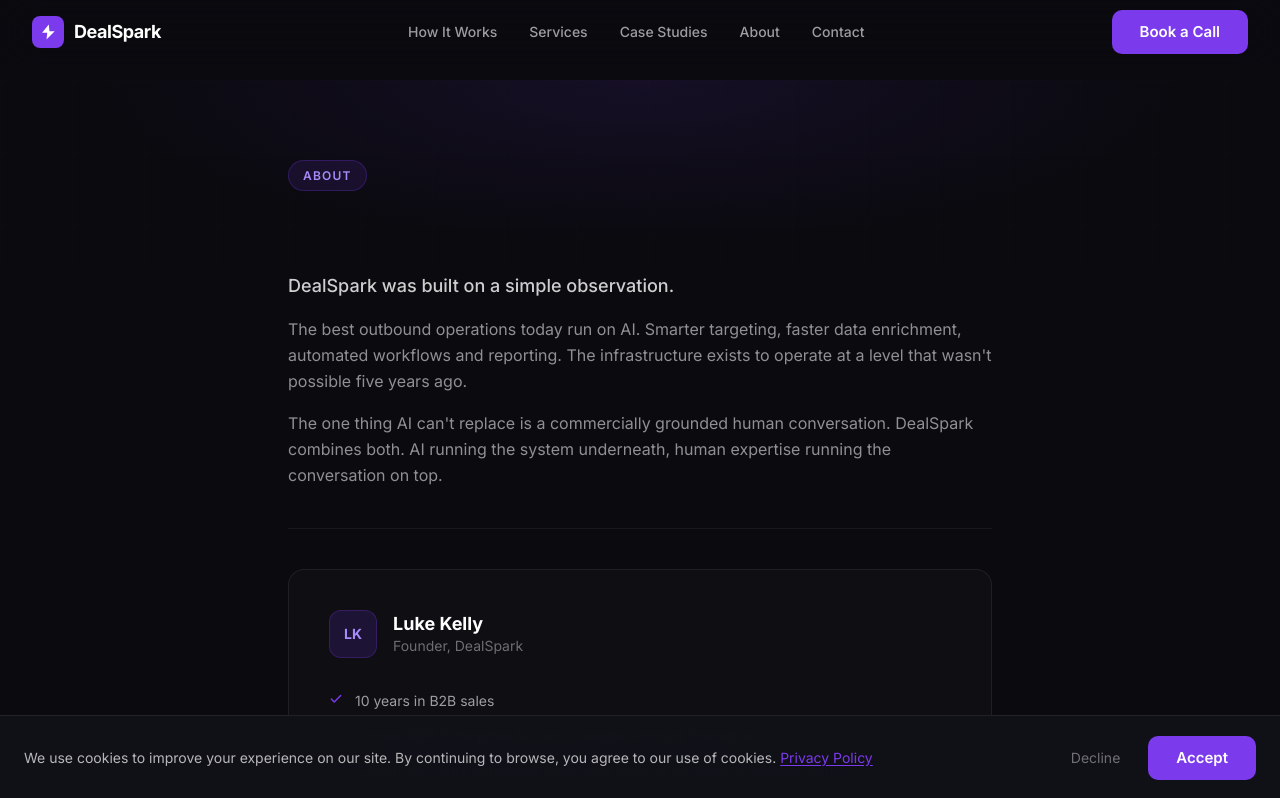
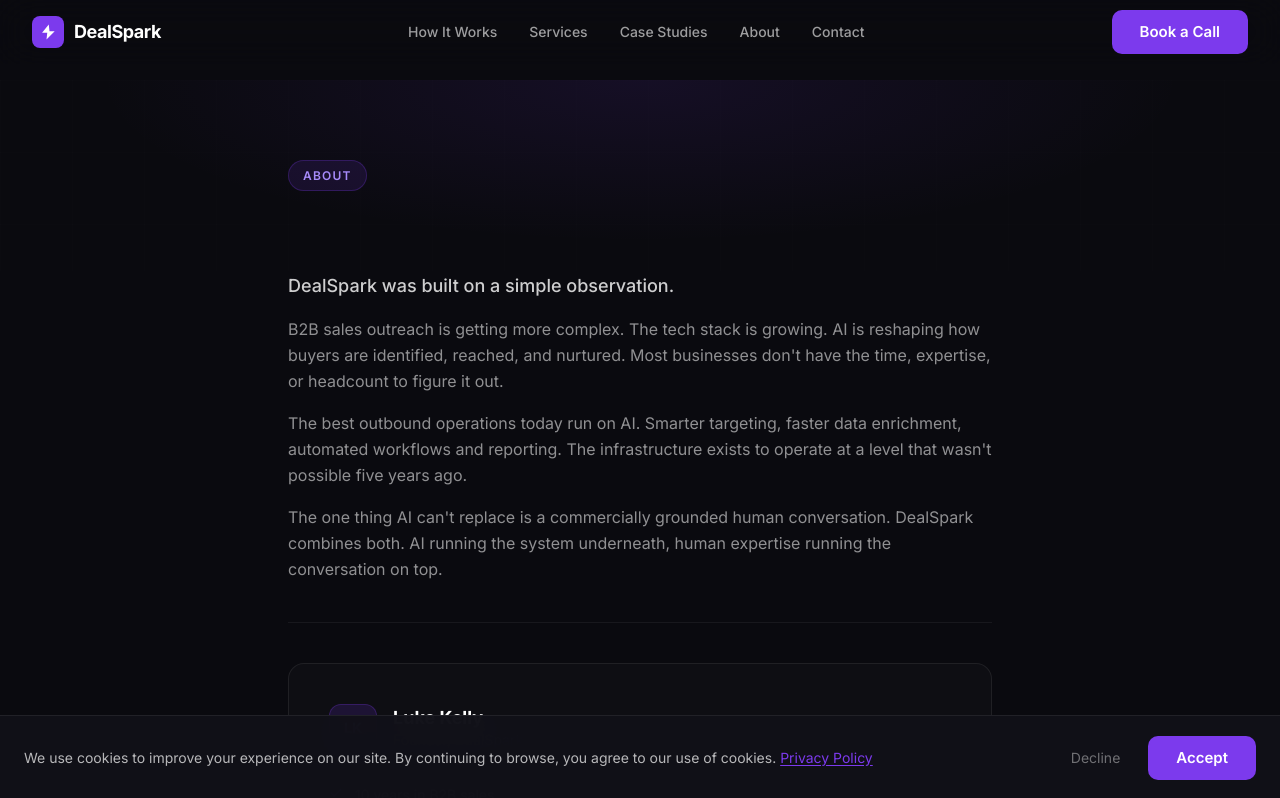
Before and after one commit to lukekly/Dealspark-website, a Next.js app: page /about in a window 1280 px wide. Shown: the top 798 px of the page. Built offline with nearby package versions, Linux system fonts and the light colour scheme.

Commit message:
Restore original first paragraph on about page and add AI positioning after

```diff
--- a/app/about/page.tsx
+++ b/app/about/page.tsx
@@ -45,6 +45,11 @@
           <div className="space-y-4">
             <p className="text-white/80 text-lg leading-relaxed font-medium">
               DealSpark was built on a simple observation.
+            </p>
+            <p className="text-white/55 leading-relaxed">
+              B2B sales outreach is getting more complex. The tech stack is growing. AI
+              is reshaping how buyers are identified, reached, and nurtured. Most
+              businesses don&apos;t have the time, expertise, or headcount to figure it out.
             </p>
             <p className="text-white/55 leading-relaxed">
               The best outbound operations today run on AI. Smarter targeting, faster
```
